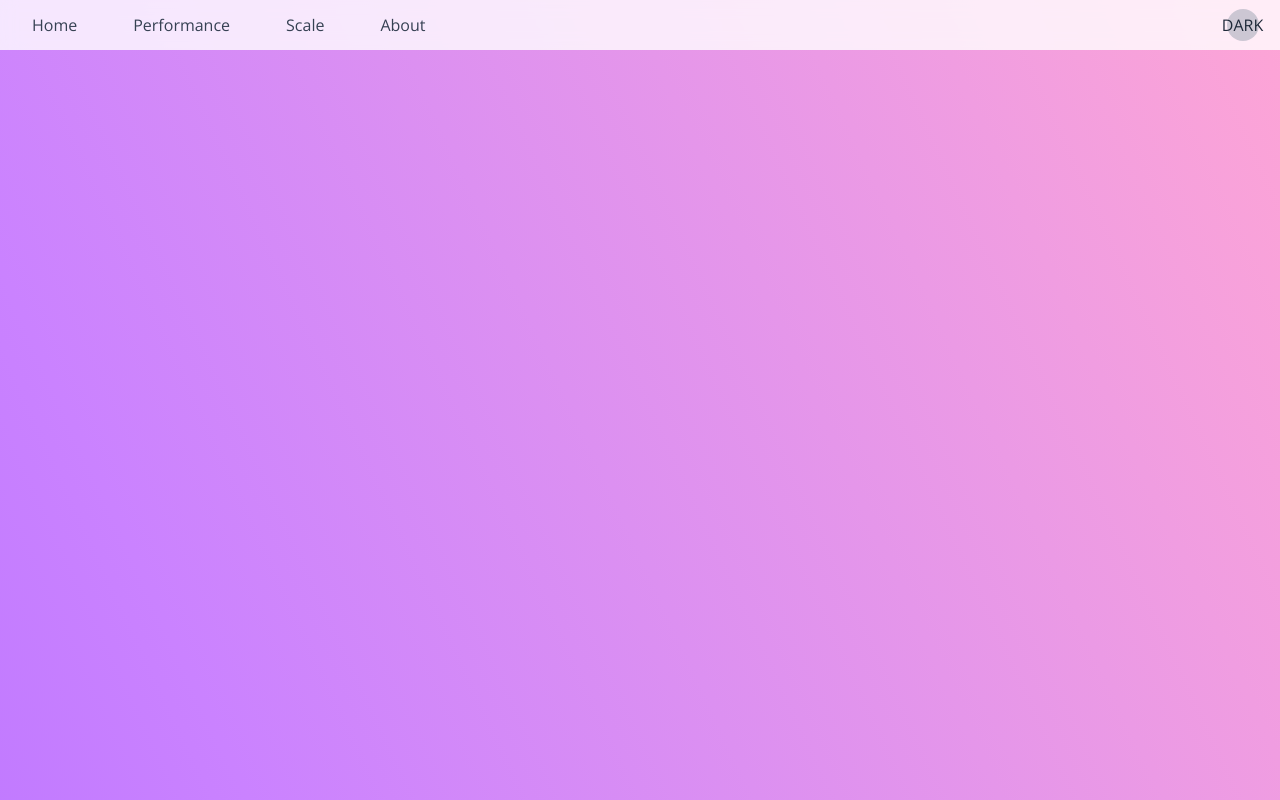
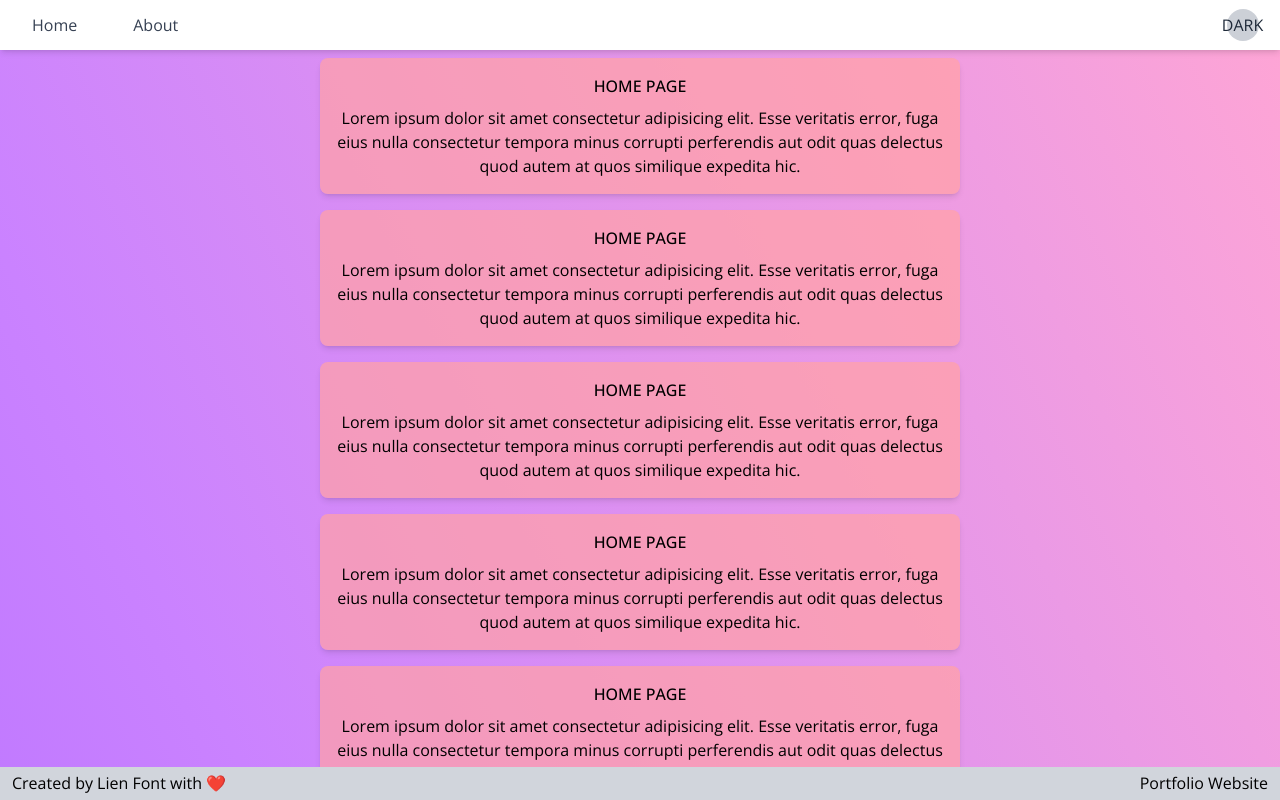
Before and after one commit to 90sPixelDev/red-post, a Next.js app: page / in a window 1280 px wide. Built offline with nearby package versions, Linux system fonts and the light colour scheme.

Commit message:
fixed layout to properly scroll only through body setion | added the footer to properly show with link to profolio website | added a text component (RandomSpaceDiv,tsx) to see spacing | removed uneeded things from globals.css

```diff
--- a/app/about/page.tsx
+++ b/app/about/page.tsx
@@ -1,3 +1,11 @@
 export default function Aboutage() {
-	return;
+	const styles = {
+		container: 'min-h-[300px] bg-gray-300/70',
+	};
+
+	return (
+		<div className={styles.container}>
+			<h3>Personal World Building Site</h3>
+		</div>
+	);
 }
--- a/app/components/Footer.tsx
+++ b/app/components/Footer.tsx
@@ -1,10 +1,24 @@
+import Link from 'next/link';
 import React from 'react';
 
 export default function Footer() {
 	const styles = {
 		container:
-			'fixed b-0 min-w-full min-h-[50px] bg-gray-300 dark:bg-gray-700',
+			'b-0 w-full h-[50px] bg-gray-300 dark:bg-gray-700 flex flex-nowrap justify-between px-3 items-center',
+		text: 'font-thin text-center 1fr',
+		link: 'hover:text-red-700 dark:hover:text-red-300 text-center 1fr',
 	};
 
-	return <div className={styles.container}>Footer</div>;
+	return (
+		<div className={styles.container}>
+			<p className={styles.text}>Created by Lien Font with ❤️</p>
+			<a
+				className={styles.link}
+				href='https://lienfont.dev'
+				rel='noopener noreferrer'
+			>
+				Portfolio Website
+			</a>
+		</div>
+	);
 }
--- a/app/components/Header.tsx
+++ b/app/components/Header.tsx
@@ -4,7 +4,7 @@ import { ThemeToggle } from './ThemeToggle';
 export default function Header() {
 	const styles = {
 		headerBody:
-			'fixed grid grid-cols-[1fr_75px] min-h-[50px] min-w-full justify-center dark:bg-purple-900 font-sans dark:shadow-lg shadow-gray-300/50 bg-white/80 backdrop-blur-sm z-50',
+			'grid grid-cols-[1fr_75px] min-h-[50px] min-w-full justify-center dark:bg-purple-900 font-sans dark:shadow-lg shadow-md bg-white/80 backdrop-blur-sm z-50',
 		linkGroup:
 			'items-center flex gap-6 ml-4 text-gray-700 dark:text-gray-200',
 		link: 'transition-colors duration-200 hover:bg-red-300 dark:hover:bg-red-900 px-4 py-2 rounded-md',
@@ -16,12 +16,6 @@ export default function Header() {
 				<Link href='/'>
 					<div className={styles.link}>Home</div>
 				</Link>
-				<Link href='/performance'>
-					<div className={styles.link}>Performance</div>
-				</Link>
-				<Link href='/scale'>
-					<div className={styles.link}>Scale</div>
-				</Link>
 				<Link href='/about'>
 					<div className={styles.link}>About</div>
 				</Link>
--- /dev/null
+++ b/app/components/RandomSpaceDiv.tsx
@@ -0,0 +1,19 @@
+export const RandomSpaceDiv = () => {
+	const styles = {
+		container:
+			'flex flex-col place-self-center h-fit w-[50vw] bg-red-300/70 dark:bg-red-700/40 rounded-lg shadow-md border-red-400 p-2 py-4 text-center',
+		title: 'font-medium mb-2',
+	};
+
+	return (
+		<div className={styles.container}>
+			<h3 className={styles.title}>HOME PAGE</h3>
+			<p>
+				Lorem ipsum dolor sit amet consectetur adipisicing elit.
+				Esse veritatis error, fuga eius nulla consectetur tempora
+				minus corrupti perferendis aut odit quas delectus quod autem
+				at quos similique expedita hic.
+			</p>
+		</div>
+	);
+};
--- a/app/globals.css
+++ b/app/globals.css
@@ -14,7 +14,11 @@
 
 @custom-variant dark (&:where(.dark, .dark *));
 
+*,
+html {
+	box-sizing: border-box;
+}
+
 body {
-	color: var(--foreground);
 	font-family: 'Open Sans', Helvetica, sans-serif;
 }
--- a/app/layout.tsx
+++ b/app/layout.tsx
@@ -27,14 +27,20 @@ export default function RootLayout({
 }: Readonly<{
 	children: React.ReactNode;
 }>) {
+	const styles = {
+		body: 'fixed h-[100vh] w-[100vw] flex flex-col',
+		contentWrapper:
+			'bg-linear-65 from-purple-400 to-pink-300 dark:from-purple-900 dark:to-pink-900 overflow-y-auto p-2',
+	};
+
 	return (
 		<html suppressHydrationWarning lang='en'>
 			<body
-				className={`${openSans.variable} ${montserrat.variable} antialiased`}
+				className={`${openSans.variable} ${montserrat.variable} ${styles.body} antialiased`}
 			>
 				<ThemeProvider attribute='class'>
 					<Header />
-					{children}
+					<div className={styles.contentWrapper}>{children}</div>
 					<Footer />
 				</ThemeProvider>
 			</body>
--- a/app/page.tsx
+++ b/app/page.tsx
@@ -1,8 +1,19 @@
+import { RandomSpaceDiv } from './components/RandomSpaceDiv';
+
 export default function Home() {
 	const styles = {
-		container:
-			'flex flex-col min-h-screen items-center justify-center bg-zinc-50 font-sans bg-linear-65 from-purple-400 to-pink-300 dark:from-purple-900 dark:to-pink-900 gap-2',
+		container: 'flex flex-col gap-4',
 	};
 
-	return <div className={styles.container}></div>;
+	return (
+		<div className={styles.container}>
+			<RandomSpaceDiv />
+			<RandomSpaceDiv />
+			<RandomSpaceDiv />
+			<RandomSpaceDiv />
+			<RandomSpaceDiv />
+			<RandomSpaceDiv />
+			<RandomSpaceDiv />
+		</div>
+	);
 }
--- a/app/performance/page.tsx
+++ /dev/null
@@ -1,3 +0,0 @@
-export default function PerformancePage() {
-	return;
-}
--- a/app/reliability/page.tsx
+++ /dev/null
@@ -1,3 +0,0 @@
-export default function ReliabilityPage() {
-	return;
-}
--- a/app/scale/page.tsx
+++ /dev/null
@@ -1,3 +0,0 @@
-export default function ScalePage() {
-	return;
-}
```
